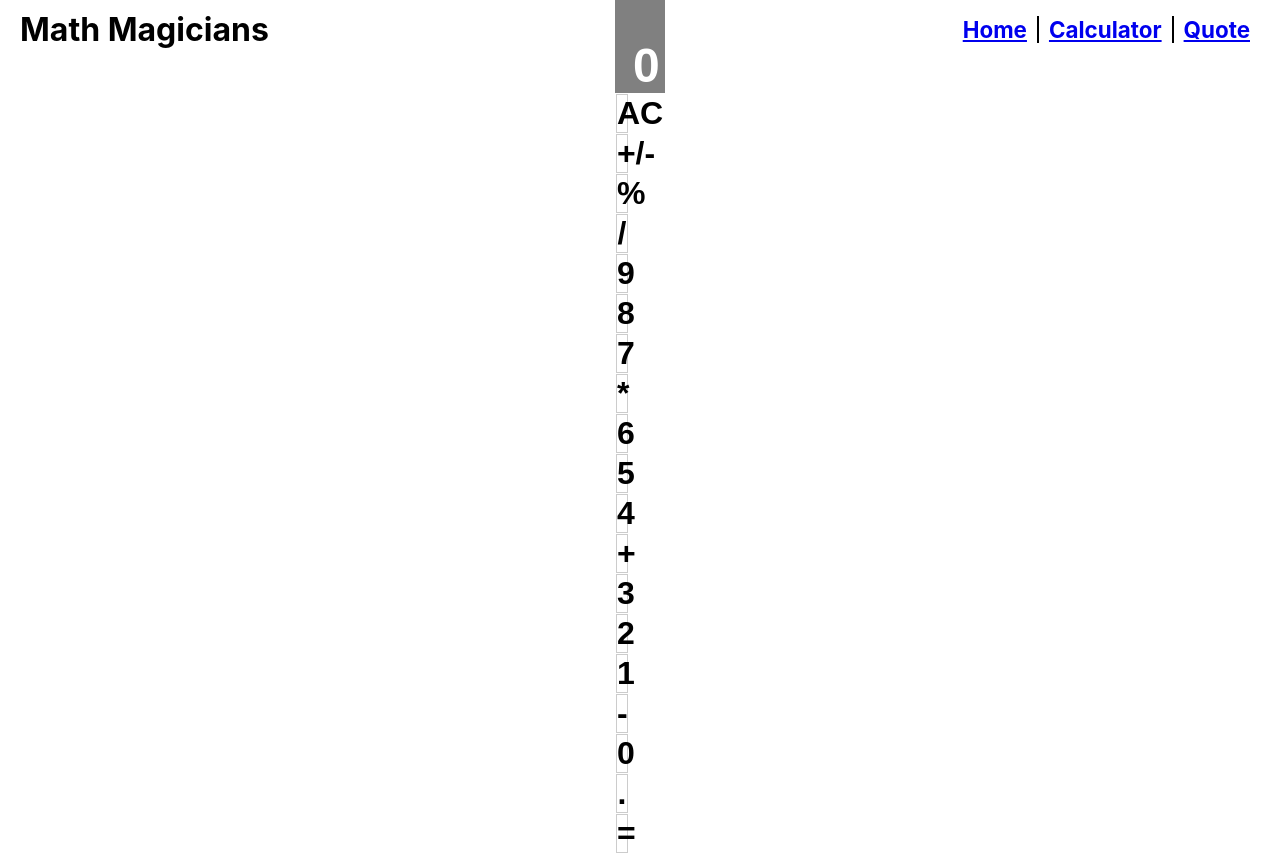
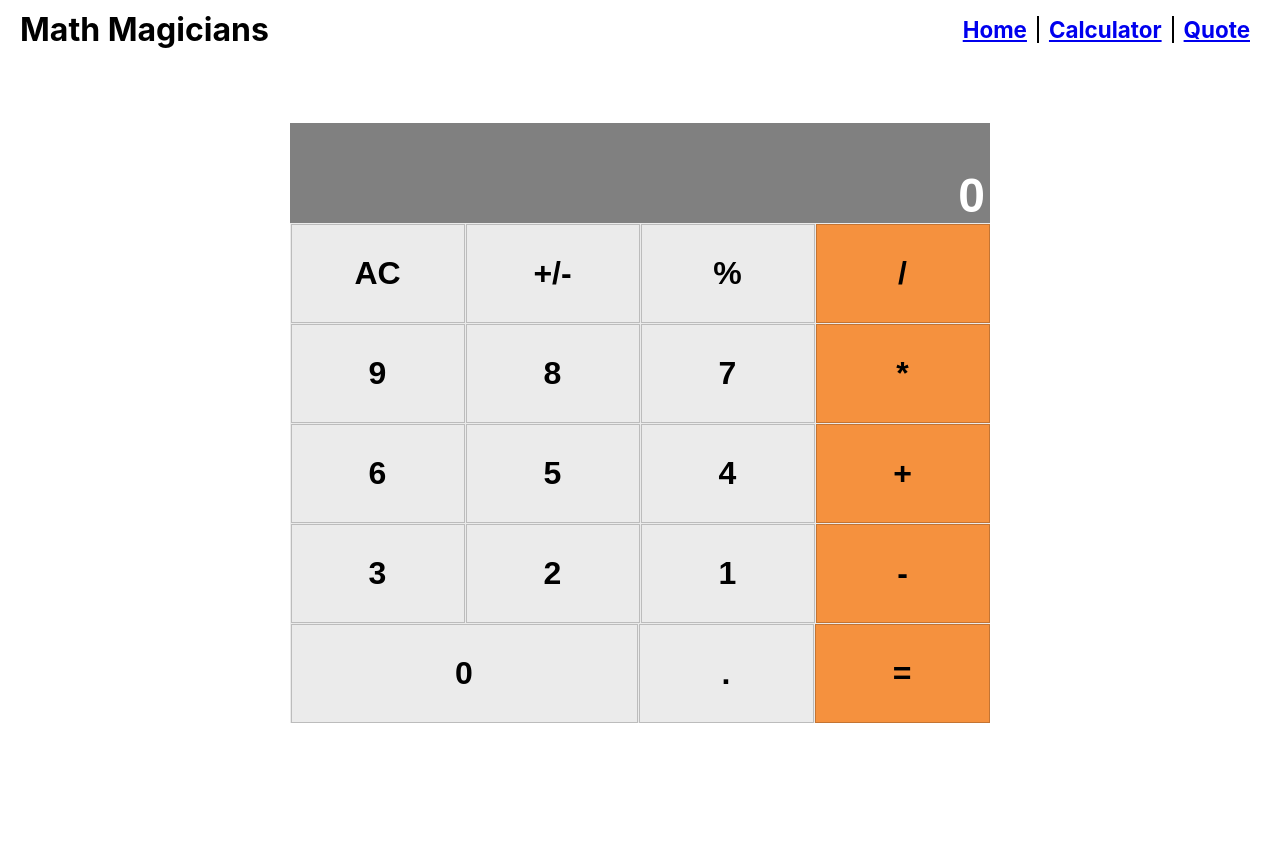
Before and after one commit to GraceOyiza/react-calculator, a React (Create React App) app: page /calculator in a window 1280 px wide. After the commit the page ends 800 px from the top, so only its background shows below. Built offline with nearby package versions, Linux system fonts and the light colour scheme.

Commit message:
Adjust buttons panel

```diff
--- a/src/components/Calculator.js
+++ b/src/components/Calculator.js
@@ -1,32 +1,17 @@
-/* eslint-disable no-unused-vars */
-import React, { useState, Component, Fragment } from 'react';
+import React, { Component } from 'react';
 import ButtonPannel from './ButtonPanel';
 import Display from './Display';
 import Button from './Button';
 import calculate from '../logic/calculate';
 
 const buttons = [
-  'AC',
-  '+/-',
-  '%',
-  '/',
-  '9',
-  '8',
-  '7',
-  '*',
-  '6',
-  '5',
-  '4',
-  '+',
-  '3',
-  '2',
-  '1',
-  '-',
-  '0',
-  '.',
-  '=',
+  ['AC', '+/-', '%', '/'],
+  ['9', '8', '7', '*'],
+  ['6', '5', '4', '+'],
+  ['3', '2', '1', '-'],
+  ['0', '.', '='],
 ];
-class App extends Component {
+class Calculator extends Component {
   constructor() {
     super();
     this.state = {
@@ -53,15 +38,9 @@ class App extends Component {
     const {
       total, next, operator, prev,
     } = this.state;
-    const res = calculate(
-      {
-        total,
-        next,
-        operator,
-        prev,
-      },
-      e.target.value,
-    );
+    const res = calculate({
+      total, next, operator, prev,
+    }, e.target.value);
 
     this.setState({
       ...res,
@@ -75,25 +54,26 @@ class App extends Component {
     return (
       <>
         <div className="App">
-          <div className="Appcalculator">
-            <Display
-              current={this.handledisplay(prev, next, total, operator)}
-            />
+          <div className="App__calculator">
+            <Display current={this.handledisplay(prev, next, total, operator)} />
             <ButtonPannel>
-              {buttons.map(button => {
-                const operators = ['+', '-', '*', '/', '%', 'X²'];
+              {buttons.map(group => (
+                <div key={group} className="row">
+                  {group.map(button => {
+                    const operators = ['+', '-', '*', '/', '='];
                     const isOperator = operators.includes(button);
-                const isAcBtn = button === 'AC';
                     return (
                       <Button
                         onClick={this.handleClick}
                         key={button}
                         name={button}
-                    operator={isOperator}
-                    acBtn={isAcBtn}
+                        color={isOperator}
+                        wide={button === '0'}
                       />
                     );
                   })}
+                </div>
+              ))}
             </ButtonPannel>
           </div>
         </div>
@@ -102,4 +82,4 @@ class App extends Component {
   }
 }
 
-export default App;
+export default Calculator;
```
Lines whose indentation alone changed are shown as unchanged.
